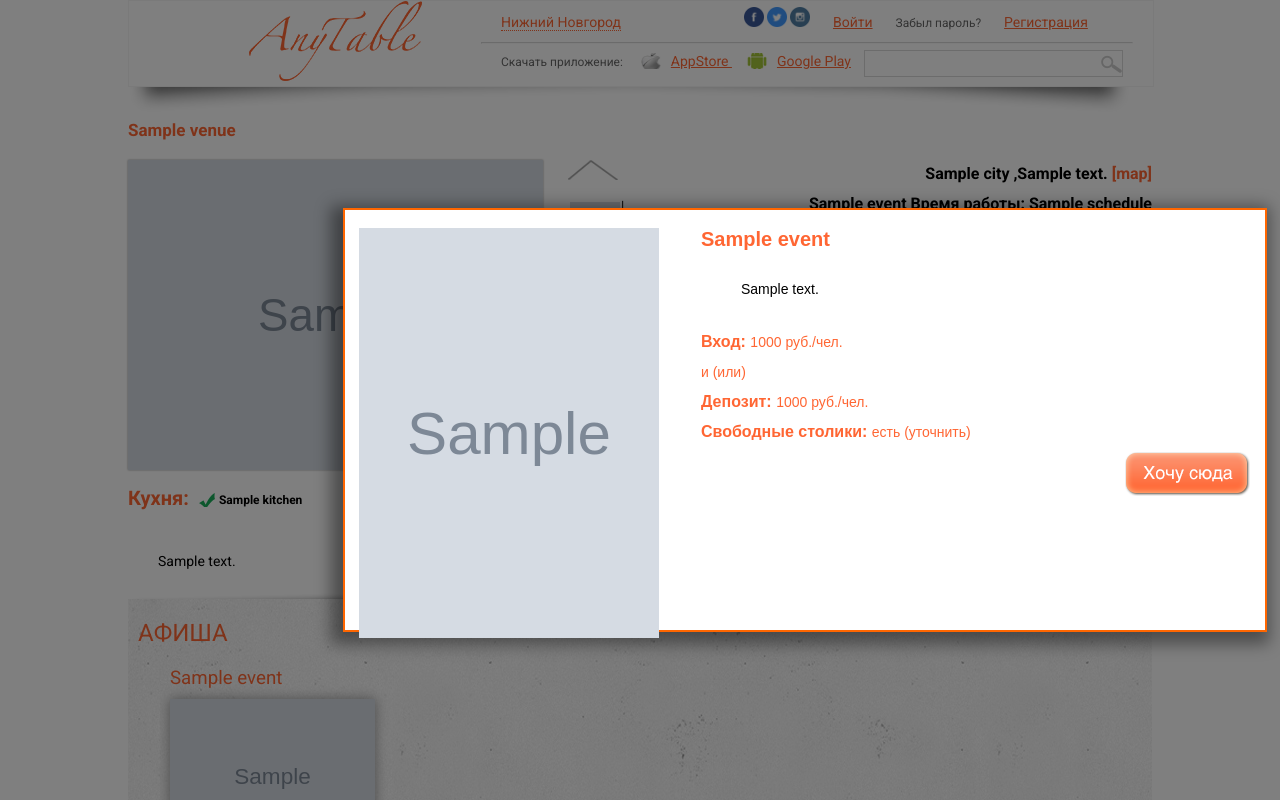
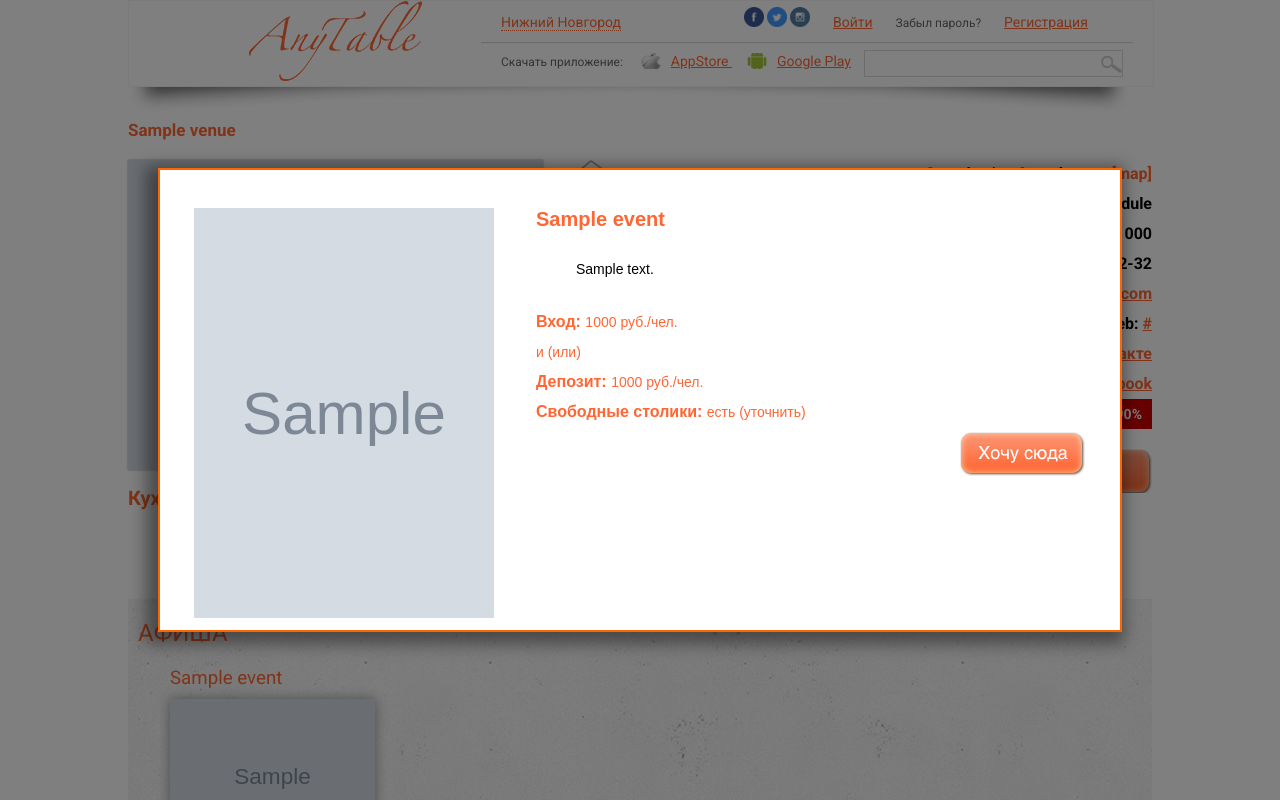
Before and after one commit to melnikov/anytable, a Django app: template templates/venueCard.html in a window 1280 px wide, after a click that opens the changed part. Run offline with Django 3.2, Linux system fonts and the light colour scheme; the template is opened without the code that fills it: most values are stand-ins (such as "Sample title", 1, 10 or a date in 2020); grey boxes marked "Sample" are stand-in pictures; parts of the project's set-up code (start-up, migrations or seed data) failed here and were passed over; some libraries are stand-ins or nearby versions.

Commit message:
fixed popup

```diff
--- a/static/css/style.css
+++ b/static/css/style.css
@@ -174,7 +174,8 @@ h1{
 .ui-dialog a{
     color: #9a9d9b;
 }
-.no-close .ui-dialog-titlebar-close {
+.no-close .ui-dialog-titlebar-close,
+.ui-dialog-titlebar-close{
   display: none;
 }
 .ui-widget-overlay {
--- a/templates/venueCard.html
+++ b/templates/venueCard.html
@@ -8,7 +8,8 @@
         <script type="text/javascript" src="/static/js/jquery.jcarousel.js"></script>
 
         <script type="text/javascript" src="/static/js/jcarousel.connected-carousels.js"></script>
-<h1>{{ venue.name }}</h1>
+<div style="">
+    <h1>{{ venue.name }}</h1>
     <div >
 <div class="wrapper">
 
@@ -199,8 +200,8 @@ web: <a href="http://{{ venue.website }}" target="_blank">{{ venue.website }}</a
 <div class="cl"></div>
 <div style=" width: 100%; margin: 0; padding: 0;">
 
-<div class="afisha">
-<h1 >АФИША</h1>
+<div class="afisha" style="">
+<h1>АФИША</h1>
 {% if events %}
 
     <script type="text/javascript" src="/static/js/jcarousel.responsive.js"></script>
@@ -219,7 +220,7 @@ web: <a href="http://{{ venue.website }}" target="_blank">{{ venue.website }}</a
         <div style="">{{ event.date }}</div>
 
 
-    <div  id="{{ event.pk }}"   style="display: none; height: 1024px!important;" class="ui-widget-eventinfo">
+    <div  id="{{ event.pk }}"   style="display: none;" class="ui3 ui-widget-eventinfo">
          <img src="/static/uploads/{{ event.image }}"  />
          <div class="event_info">
              <h1>{{ event.title }}</h1>
@@ -230,38 +231,40 @@ web: <a href="http://{{ venue.website }}" target="_blank">{{ venue.website }}</a
              <h2>Депозит:&nbsp;</h2> 1000 руб./чел. <div style="clear: both;"></div>
              <h2>Свободные столики:&nbsp;</h2> есть (уточнить) <div style="clear: both;"></div>
              <div class="iwanthere" onclick="order({{ event.pk }});"></div>
-             </div>
+         </div>
+
 <script>
     function order(eventId){
         alert('order now '+eventId);
     }
 </script>
-    </div>
+        </div>
+
 
     </div>
 
+
 <style>
 .ui-widget{
-    margin: 0 auto!important;
-    padding: 0px!important;
+
 }
-.event_widget{
-    width: 920px!important;
-    height: 420px!important;
-    margin: 0 auto!important;
+.ui-widget.event_widget{
+    width: 920px !important;
+    height: 420px !important;
+
 }
-.event_widget h1, h2{
+.ui3 h1, h2{
     font-size: 20px;
     font-weight: bold;
     margin-bottom: 30px;
     text-indent: 0px;
 }
-.event_widget h2{
+.ui3 h2{
     margin: 0px;
     font-size: 16px;
     float: left;
 }
-.event_widget img{
+.ui3 img{
     width: 300px;
     height: 410px;
     float: left;
@@ -289,34 +292,12 @@ web: <a href="http://{{ venue.website }}" target="_blank">{{ venue.website }}</a
 }
 </style>
     <script>
-    function openEvent(targetDiv) {
-        $(targetDiv).dialog({
-		modal: true,
-		autoOpen: false,
-        closeOnEscape: true,
-        dialogClass: "no-close",
-        resizable: false,
-
-        open: function(event, ui){
-               jQuery('.ui-dialog-title').hide('.ui-dialog-title');
 
 
-               jQuery('.ui-widget').addClass('event_widget');
-               jQuery('.ui-dialog').addClass('ui-dialog-eventinfo');
-               jQuery('.ui-widget-overlay').bind('click',function(){
-               jQuery(targetDiv).dialog('close');
-               jQuery(targetDiv).val("");
-
-               })
-              }
-			});
-      };
-
 			jQuery("#a{{ event.pk }}").on("click", function() {
-			     var targetDiv;
-                 jQuery('#{{ event.pk }}').dialog("open");
-                 openEvent(targetDiv);
-
+                var targetDiv = '#{{ event.pk }}';
+                jQuery('#{{ event.pk }}').dialog("open");
+                //openEvent(targetDiv);
 		    });
 
 
@@ -351,5 +332,44 @@ web: <a href="http://{{ venue.website }}" target="_blank">{{ venue.website }}</a
 <div >
 
 </div>
+<div style="clear:both;"></div>
+</div>
+    <script>
+
+
+        function openEvent(targetDiv) {
+
+
+        $(targetDiv).dialog({
+		modal: true,
+		autoOpen: false,
+        closeOnEscape: true,
+        dialogClass: "no-close",
+        dialogClass: "event_widget",
+        resizable: false,
+        before: function(event,ui){
+
+        },
+        open: function(event, ui){
+               jQuery('.ui-dialog-title').hide();
+                //jQuery('.ui-widget').addClass('event_widget');
+                jQuery('.ui-dialog').addClass('ui-dialog-eventinfo');
+                //jQuery('.ui-widget')
+
+               jQuery('.ui-widget-overlay').bind('click',function(){
+                //jQuery(targetDiv).dialog('close');
+                //jQuery(targetDiv).val("");
+
+               });
+
+              }
+			});
+
+      }
+
+
+
+    </script>
+
 
 {% endblock %}
```
